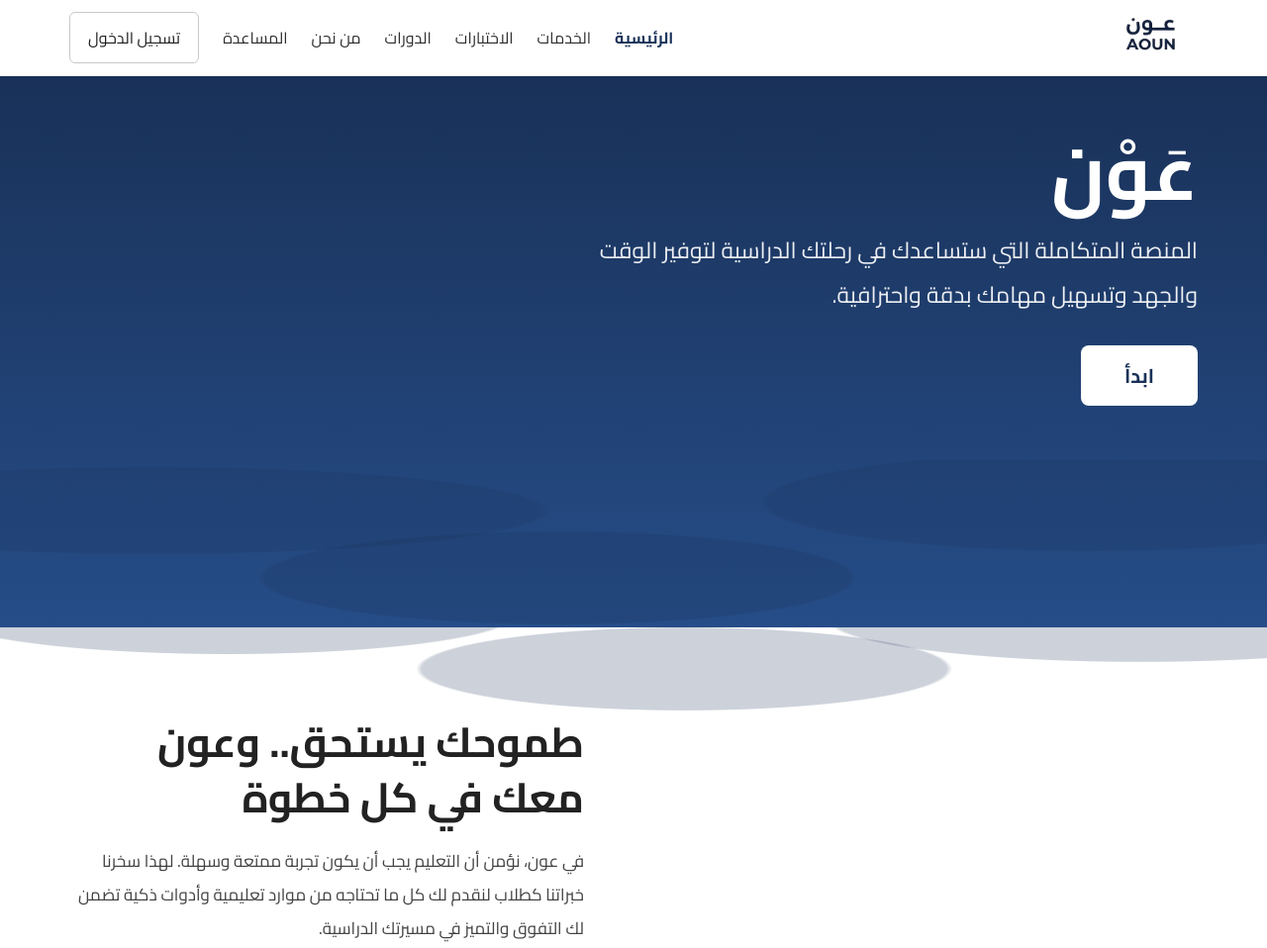
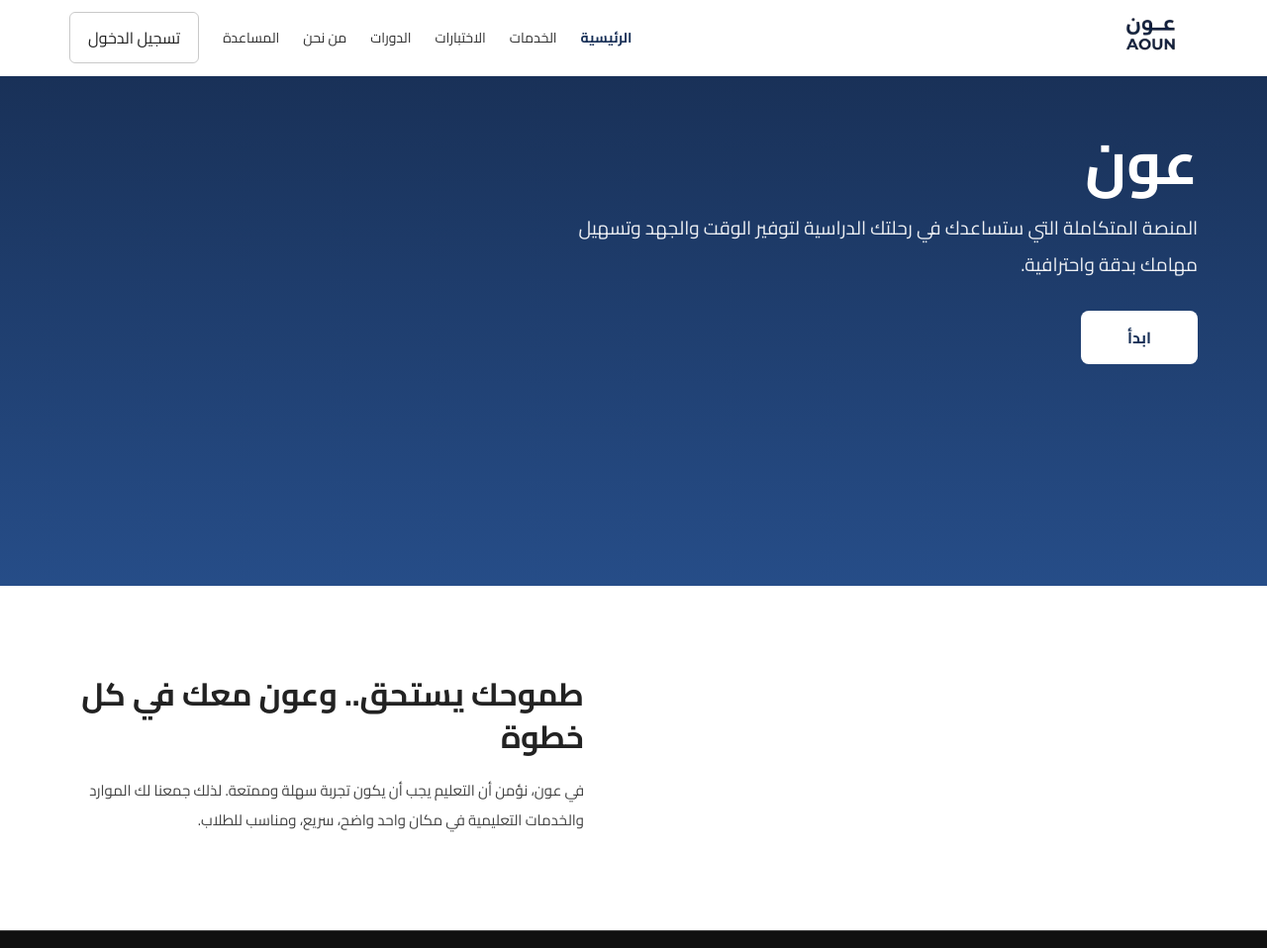
Before and after one commit to aoun-edu/aoun, a plain HTML site: page index.html in a window 1280 px wide. Shown: the top 958 px of the page at 99% size. Drawn offline with Linux system fonts and the light colour scheme.

Commit message:
Remove circles design and reduce font sizes across the site

```diff
--- a/index.html
+++ b/index.html
@@ -56,20 +56,18 @@
       <section class="home-hero">
         <div class="container hero-content">
           <div class="hero-copy">
-            <h1>عَوْن</h1>
+            <h1>عون</h1>
             <p class="hero-lead">المنصة المتكاملة التي ستساعدك في رحلتك الدراسية لتوفير الوقت والجهد وتسهيل مهامك بدقة واحترافية.</p>
             <a class="primary-cta" href="./our-services/index.html">ابدأ</a>
           </div>
         </div>
-        <div class="hero-shape hero-shape-top" aria-hidden="true"></div>
       </section>
 
       <section class="home-story">
-        <div class="hero-shape hero-shape-bottom" aria-hidden="true"></div>
         <div class="container story-grid">
           <div class="story-copy">
             <h2>طموحك يستحق.. وعون معك في كل خطوة</h2>
-            <p>في عون، نؤمن أن التعليم يجب أن يكون تجربة ممتعة وسهلة. لهذا سخرنا خبراتنا كطلاب لنقدم لك كل ما تحتاجه من موارد تعليمية وأدوات ذكية تضمن لك التفوق والتميز في مسيرتك الدراسية.</p>
+            <p>في عون، نؤمن أن التعليم يجب أن يكون تجربة سهلة وممتعة. لذلك جمعنا لك الموارد والخدمات التعليمية في مكان واحد واضح، سريع، ومناسب للطلاب.</p>
           </div>
         </div>
       </section>
--- a/styles.css
+++ b/styles.css
@@ -81,7 +81,7 @@ select {
 
 .main-nav a {
   color: #2f2f2f;
-  font-size: 16px;
+  font-size: 14px;
 }
 
 .main-nav a.active {
@@ -139,7 +139,7 @@ select {
 
 .page-title h1 {
   margin: 0;
-  font-size: 42px;
+  font-size: 36px;
   font-weight: 400;
   color: #fff;
 }
@@ -188,7 +188,7 @@ select {
 
 .card-body h2 {
   margin: 0 0 18px;
-  font-size: 24px;
+  font-size: 20px;
   line-height: 1.35;
 }
 
@@ -196,7 +196,7 @@ select {
   margin: 0;
   color: #424242;
   line-height: 1.95;
-  font-size: 17px;
+  font-size: 15px;
 }
 
 .accordion {
@@ -219,7 +219,7 @@ select {
 }
 
 .accordion-icon {
-  font-size: 24px;
+  font-size: 20px;
   line-height: 1;
   color: #666;
 }
@@ -272,7 +272,7 @@ hr {
 
 .footer-inner {
   text-align: center;
-  font-size: 16px;
+  font-size: 14px;
   font-weight: 700;
   line-height: 2;
 }
@@ -287,7 +287,7 @@ hr {
 
 .footer-note {
   margin-top: 20px;
-  font-size: 14px;
+  font-size: 12px;
   color: #888;
   font-weight: 400;
 }
@@ -404,7 +404,7 @@ hr {
 
 .hero-copy h1 {
   margin: 0 0 16px;
-  font-size: clamp(54px, 9vw, 78px);
+  font-size: clamp(42px, 7vw, 60px);
   line-height: 1.05;
   font-weight: 700;
   color: #fff;
@@ -412,7 +412,7 @@ hr {
 
 .hero-lead {
   margin: 0 0 28px;
-  font-size: 23px;
+  font-size: 19px;
   line-height: 1.95;
   color: rgba(255, 255, 255, 0.92);
 }
@@ -427,7 +427,7 @@ hr {
   border-radius: 8px;
   background: var(--primary);
   color: #fff;
-  font-size: 20px;
+  font-size: 16px;
   font-weight: 700;
 }
 
@@ -450,23 +450,7 @@ hr {
   cursor: default;
 }
 
-.hero-shape {
-  position: absolute;
-  left: 0;
-  width: 100%;
-  pointer-events: none;
-  background-repeat: no-repeat;
-  background-size: cover;
-}
 
-.hero-shape-top {
-  bottom: -1px;
-  height: 170px;
-  background:
-    radial-gradient(85% 120px at 12% 30%, rgba(25, 49, 88, 0.22) 0, rgba(25, 49, 88, 0.22) 36%, transparent 37%),
-    radial-gradient(55% 110px at 44% 70%, rgba(25, 49, 88, 0.24) 0, rgba(25, 49, 88, 0.24) 42%, transparent 43%),
-    radial-gradient(65% 125px at 86% 25%, rgba(25, 49, 88, 0.22) 0, rgba(25, 49, 88, 0.22) 39%, transparent 40%);
-}
 
 .home-story {
   position: relative;
@@ -475,14 +459,7 @@ hr {
   padding: 0 0 96px;
 }
 
-.hero-shape-bottom {
-  top: 0;
-  height: 140px;
-  background:
-    radial-gradient(50% 90px at 18% -10%, rgba(25, 49, 88, 0.22) 0, rgba(25, 49, 88, 0.22) 45%, transparent 46%),
-    radial-gradient(46% 92px at 54% 30%, rgba(25, 49, 88, 0.22) 0, rgba(25, 49, 88, 0.22) 45%, transparent 46%),
-    radial-gradient(54% 95px at 90% -6%, rgba(25, 49, 88, 0.22) 0, rgba(25, 49, 88, 0.22) 45%, transparent 46%);
-}
+
 
 .story-grid {
   position: relative;
@@ -499,13 +476,13 @@ hr {
 
 .story-copy h2 {
   margin: 0 0 18px;
-  font-size: clamp(30px, 4.2vw, 42px);
+  font-size: clamp(24px, 3.5vw, 32px);
   line-height: 1.35;
 }
 
 .story-copy p {
   margin: 0;
-  font-size: 17px;
+  font-size: 15px;
   line-height: 2;
   color: #424242;
 }
@@ -521,7 +498,7 @@ hr {
 
 .help-card h2 {
   margin: 0 0 10px;
-  font-size: 30px;
+  font-size: 26px;
   color: var(--primary);
 }
 
@@ -594,7 +571,7 @@ hr {
   }
 
   .page-title h1 {
-    font-size: 34px;
+    font-size: 28px;
   }
 
   .home-hero {
@@ -606,7 +583,7 @@ hr {
   }
 
   .hero-lead {
-    font-size: 18px;
+    font-size: 16px;
   }
 
   .story-copy {
```
Also changed, not shown: quiz/quiz.html (+1 -1 lines).
